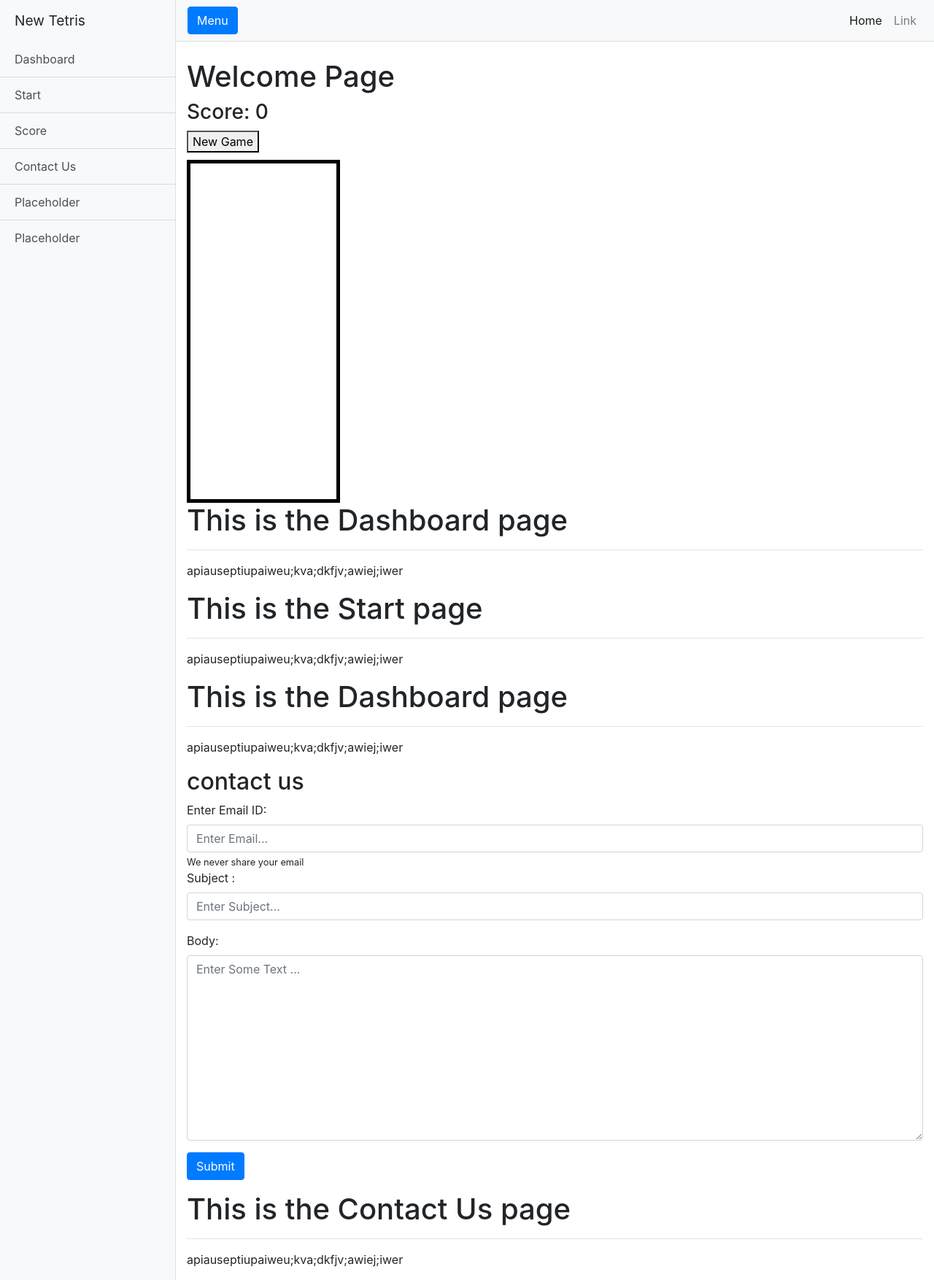
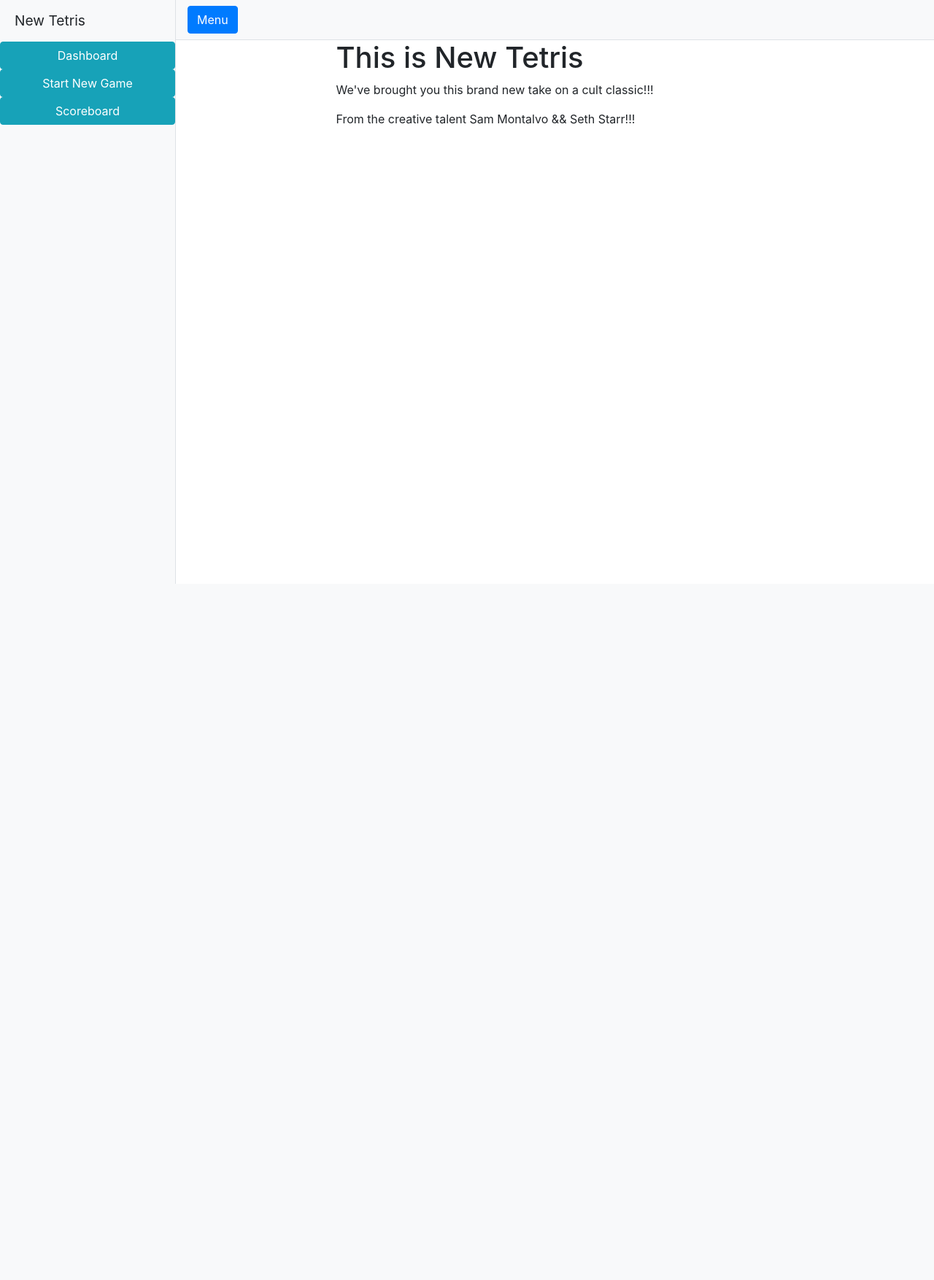
Before and after one commit to Simon51584/frontend_Mod3project, a PHP site: page / in a window 1280 px wide. Shown: the whole page at 73% size. After the commit the page ends 800 px from the top, so only its background shows below. Run offline with PHP 8.4, Linux system fonts and the light colour scheme.

Commit message:
Updated HTML to MVP status

```diff
--- a/index.css
+++ b/index.css
@@ -1,4 +1,8 @@
 @import "../node_modules/bootstrap/scss/bootstrap";
+
+.hidden {
+  display: none;
+}
 
 .grid {
   width: fit-content;
--- a/index.html
+++ b/index.html
@@ -4,30 +4,31 @@
 
     <!-- Required meta tags -->
     <meta charset="utf-8" />
-    <meta
-      name="viewport"
-      content="width=device-width, initial-scale=1, shrink-to-fit=no"
-    />
-    <meta name="description" content="" />
-    <meta name="author" content="" />
+    <meta name="viewport" content="width=device-width, initial-scale=1, shrink-to-fit=no"/>
+    <meta name="description" content=""/>
+    <meta name="author" content=""/>
+
 
     <!-- Bootstrap CSS -->
-    <link
-      rel="stylesheet"
-      href="https://stackpath.bootstrapcdn.com/bootstrap/4.5.2/css/bootstrap.min.css"
-      integrity="sha384-JcKb8q3iqJ61gNV9KGb8thSsNjpSL0n8PARn9HuZOnIxN0hoP+VmmDGMN5t9UJ0Z"
-      crossorigin="anonymous"
-    />
-    <link rel="stylesheet" href="./index.css" />
-
-    <link href="vendor/bootstrap/css/bootstrap.min.css" rel="stylesheet" />
+    <script src="./src/nav.js" defer></script>
+    <link rel="stylesheet" href="https://stackpath.bootstrapcdn.com/bootstrap/4.5.2/css/bootstrap.min.css" integrity="sha384-JcKb8q3iqJ61gNV9KGb8thSsNjpSL0n8PARn9HuZOnIxN0hoP+VmmDGMN5t9UJ0Z" crossorigin="anonymous"/>
+    <link rel="stylesheet" href="./index.css"/>
+    <!-- <link href="vendor/bootstrap/css/bootstrap.min.css" rel="stylesheet" /> -->
     <link href="css/simple-sidebar.css" rel="stylesheet" />
     <script src="./src/api.js" defer></script>
     <script src="./src/shapes.js" defer></script>
     <script src="./src/index.js" defer></script>
     <title>Tetris</title>
+    <style>
+      /* #dashboard,#start,#scoreboard
+      {
+        background-color: white;
+        color: black;
+        height: 100px;
+      } */
+    </style>
   </head>
-    <body>
+    <body data-spy="scroll" data-target=".navbar" data-offset="10">
 
           <div class="d-flex" id="wrapper">
 
@@ -35,12 +36,9 @@
             <div class="bg-light border-right" id="sidebar-wrapper">
               <div class="sidebar-heading">New Tetris</div>
               <div class="list-group list-group-flush">
-                <a href="#" class="list-group-item list-group-item-action bg-light">Dashboard</a>
-                <a href="#" class="list-group-item list-group-item-action bg-light">Start</a>
-                <a href="#" class="list-group-item list-group-item-action bg-light">Score</a>
-                <a href="#" class="list-group-item list-group-item-action bg-light">Contact Us</a>
-                <a href="#" class="list-group-item list-group-item-action bg-light">Placeholder</a>
-                <a href="#" class="list-group-item list-group-item-action bg-light">Placeholder</a>
+                <button type="button" id="dashboard-btn" class="btn btn-info">Dashboard</button>
+                <button type="button" id="start-btn" class="btn btn-info">Start New Game</button>
+                <button type="button" id="scoreboard-btn" class="btn btn-info">Scoreboard</button>
               </div>
             </div>
             <!-- /#sidebar-wrapper -->
@@ -56,13 +54,13 @@
                 </button>
 
                 <div class="collapse navbar-collapse" id="navbarSupportedContent">
-                  <ul class="navbar-nav ml-auto mt-2 mt-lg-0">
+                   <!-- <ul class="navbar-nav ml-auto mt-2 mt-lg-0">
                     <li class="nav-item active">
-                      <a class="nav-link" href="#">Home <span class="sr-only">(current)</span></a>
+                      <button type="button" id="home" class="btn btn-secondary">Home <span class="sr-only">(current)</span></button>
                     </li>
                     <li class="nav-item">
                       <a class="nav-link" href="#">Link</a>
-                    </li>
+                    </li> -->
                     <!-- <li class="nav-item dropdown">
                       <a class="nav-link dropdown-toggle" href="#" id="navbarDropdown" role="button" data-toggle="dropdown" aria-haspopup="true" aria-expanded="false">
                         Dropdown
@@ -73,15 +71,20 @@
                         <div class="dropdown-divider"></div>
                         <a class="dropdown-item" href="#">Something else here</a>
                       </div>
-                    </li> Come back to this later!!!-->
-                  </ul>
+                    </li>
+                  </ul> -->
                 </div>
               </nav>
+            <div class="mx-auto" style="width: 600px">
+              <div>
+                <h1 >This is New Tetris</h1>
+              </hr>
+              <p >We've brought you this brand new take on a cult classic!!!</p>
+              <p>From the creative talent Sam Montalvo && Seth Starr!!!</p>
+            </div>
 
             <div class="container-fluid">
-                <h1 class="mt-4">Welcome Page</h1>
-                <!-- <p>The starting state of the menu will appear collapsed on smaller screens, and will appear non-collapsed on larger screens. When toggled using the button below, the menu will change.</p>
-                <p>Make sure to keep all page content within the <code>#page-content-wrapper</code>. The top navbar is optional, and just for demonstration. Just create an element with the <code>#menu-toggle</code> ID which will toggle the menu when clicked.</p> -->
+              <div class="hidden" id="start" datashow="false">
                 <div>
                   <h3>Score: <span id="score">0</span></h3>
                   <button id="start-button">New Game</button>
@@ -89,58 +92,22 @@
                   <div id="div-grid" class="grid"></div>
                 </div>
               </div>
-              <div class="container">
-                <div id="home" class="container-fluid"></div>
-                <div></div>
-                <div class="container"></div>
             </div>
 
-              <div id="dashboard" class="container-fluid">
+            <div id="dashboard" class="hidden" data-show="false">
               <h1>This is the Dashboard page</h1>
               <hr/>
-              <p>apiauseptiupaiweu;kva;dkfjv;awiej;iwer</p>
+              <p>User Dashboard info</p>
             </div>
 
-              <div id="start" class="container-fluid">
-                <h1>This is the Start page</h1>
+            <div id="scoreboard" class="hidden" data-show="false">
+              <h1>High Scores</h1>
               <hr/>
-                <p>apiauseptiupaiweu;kva;dkfjv;awiej;iwer</p>
+              <p>Interpolated High Scores Data</p>
             </div>
 
-              <div id="scoreboard" class="container-fluid">
-                <h1>This is the Dashboard page</h1>
-                <hr/>
-                <p>apiauseptiupaiweu;kva;dkfjv;awiej;iwer</p>
-              </div>
-
-              <div id="contact" class="container-fluid">
-                <h2>contact us</h2>
-              </hr>
-                <form>
-                  <div class="form_group">
-                    <label>Enter Email ID:</label>
-                      <input type="text" class="form-control" placeholder="Enter Email..." aria-describedby="emailhelp">
-                      <small id="emailhelp" class="form-text form-muted">We never share your email</small>
-                  </div>
-                  <div class="form-group">
-                    <label>Subject :</label>
-                    <input type="text" class="form-control" placeholder="Enter Subject...">
-                  </div>
-                  <div class="form-group">
-                    <label>Body:</label>
-                    <textarea class="form-control" placeholder="Enter Some Text ..." rows="10"></textarea>
-                  </div>
-                  <div class="form-group">
-                    <button type="button" class="btn btn-primary">Submit</button>
-                  </div>
-                </form>
-                <h1>This is the Contact Us page</h1>
-                <hr/>
-                <p>apiauseptiupaiweu;kva;dkfjv;awiej;iwer</p>
-              </div>
 
            </div>
-
             <!-- /#page-content-wrapper -->
 
           </div>
--- /dev/null
+++ b/src/nav.js
@@ -0,0 +1,45 @@
+
+const dashboard = document.querySelector("#dashboard")
+const dashboardBtn = document.querySelector("#dashboard-btn")
+
+dashboardBtn.addEventListener("click", event => {
+  if(dashboard.dataset.show==="true"){
+      dashboard.classList.add("hidden")
+      dashboard.dataset.show="false"
+    } else {
+        dashboard.classList.remove("hidden")
+        dashboard.dataset.show="true"
+    }
+
+})
+
+
+const start = document.querySelector("#start")
+const startBtn = document.querySelector("#start-btn")
+
+startBtn.addEventListener("click", event => {
+  if(start.dataset.show==="true"){
+      start.classList.add("hidden")
+      start.dataset.show="false"
+    } else {
+        start.classList.remove("hidden")
+        start.dataset.show="true"
+
+    }
+
+})
+
+const scoreboard = document.querySelector("#scoreboard")
+const scoreboardBtn = document.querySelector("#scoreboard-btn")
+
+scoreboardBtn.addEventListener("click", event => {
+  if(scoreboard.dataset.show==="true"){
+      scoreboard.classList.add("hidden")
+      scoreboard.dataset.show="false"
+    } else {
+        scoreboard.classList.remove("hidden")
+        scoreboard.dataset.show="true"
+
+    }
+
+})
```
Lines whose indentation alone changed are shown as unchanged.
